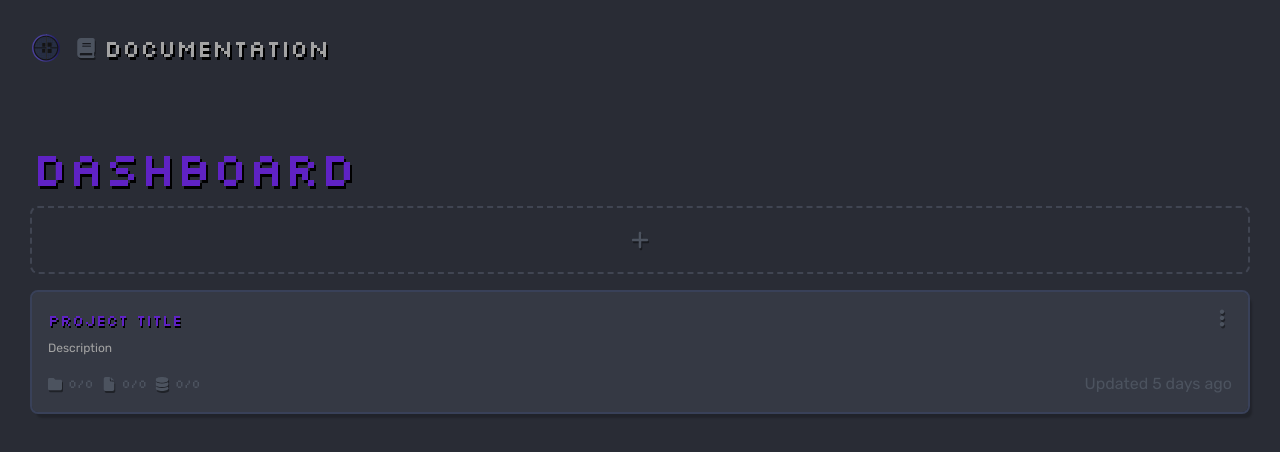
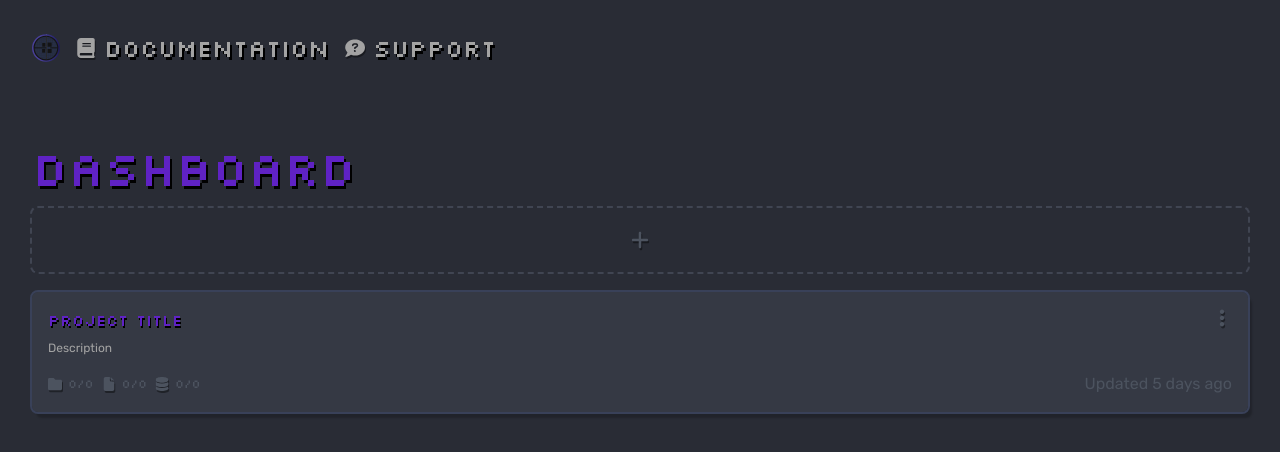
Before and after one commit to ayushk7/CodeWire, a Vue app: page / in a window 1280 px wide. Shown: the top 452 px of the page. Built offline with nearby package versions, Linux system fonts and the light colour scheme.

Commit message:
add Support Icon

```diff
--- a/src/App.vue
+++ b/src/App.vue
@@ -3,7 +3,8 @@ import { RouterLink, RouterView,  useRouter } from "vue-router";
 // eslint-disable-next-line no-unused-vars
 import {computed} from "vue";
 import DashboardIcon from './components/icons/IconDashboard.vue';
-import DocumentationIcon from './components/icons/IconDocumentation.vue';
+import DocumentationIcon from "./components/icons/IconDocumentation.vue";
+import SupportIcon from "./components/icons/IconSupport.vue";
 
 //import HelloWorld from './components/HelloWorld.vue'
 const router= useRouter();
@@ -19,14 +20,23 @@ const isDashboard = computed(() => router.currentRoute.value.path !== "/")
     <nav class="font-title text-2xl ml-4">
       <ul class="flex">
         <li v-if="isDashboard">
-          <DashboardIcon class="mr-2 text-icon" />
-          <RouterLink to="/">Dashboard</RouterLink>
+          <RouterLink class="flex items-center" to="/">
+            <DashboardIcon class="mr-2" />
+            Dashboard
+          </RouterLink>
         </li>
         <li>
-          <DocumentationIcon class="mr-2 text-icon" />
-          <RouterLink to="/about">Documentation</RouterLink>
+          <RouterLink class="flex items-center" to="/about">
+            <DocumentationIcon class="mr-2" />
+            Documentation
+          </RouterLink>
         </li>
-        <li></li>
+        <li>
+          <RouterLink class="flex items-center" to="/support">
+            <SupportIcon class="mr-2" />
+            Support
+          </RouterLink>
+        </li>
         <li></li>
         <li></li>
       </ul>
```
